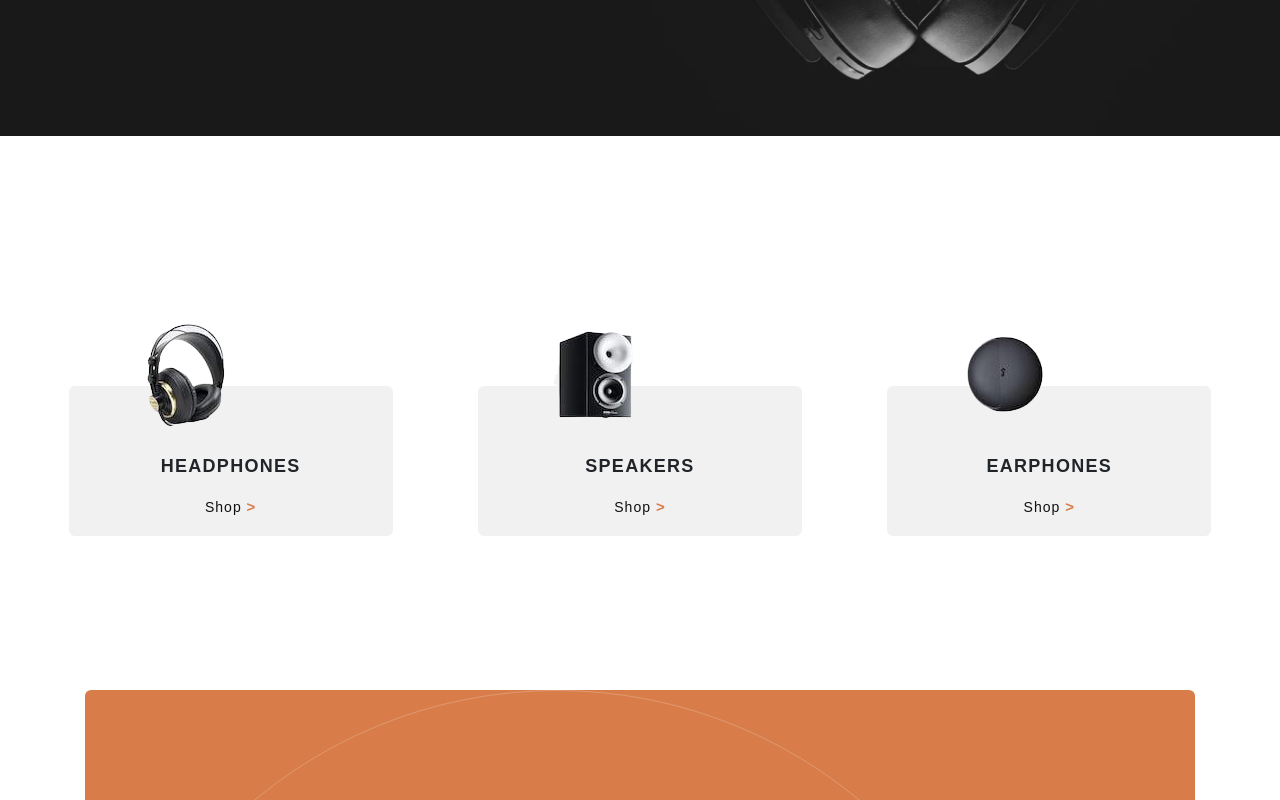
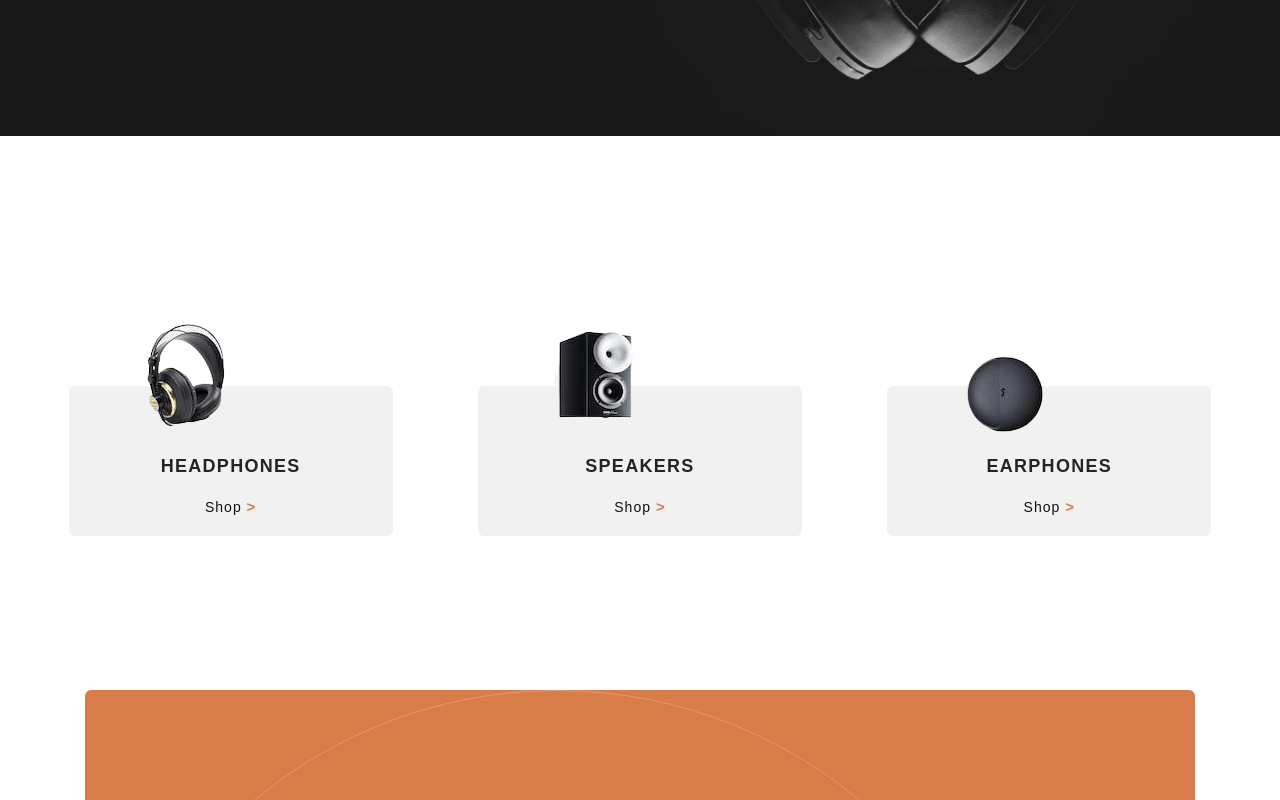
Before and after one commit to IreeHale/audiophile-site, a Next.js app in the folder audio/: page / in a window 1280 px wide. Shown: the part 630-1430 px from the top of the page. Built offline with nearby package versions, Linux system fonts and the light colour scheme.

Commit message:
adding styles to speaker page

```diff
--- a/audio/src/app/globals.scss
+++ b/audio/src/app/globals.scss
@@ -178,7 +178,7 @@ $fourth-color: #FAFAFA;
 
             .earphones-image{
                 position: absolute;
-                top: 930px;
+                top: 950px;
                 right: 200px;
             }
 
--- a/audio/src/app/page.js
+++ b/audio/src/app/page.js
@@ -1,5 +1,4 @@
 import Image from 'next/image'
-import React from 'react'
 
 //Component
 import Navbar from './components/Navbar'
```
